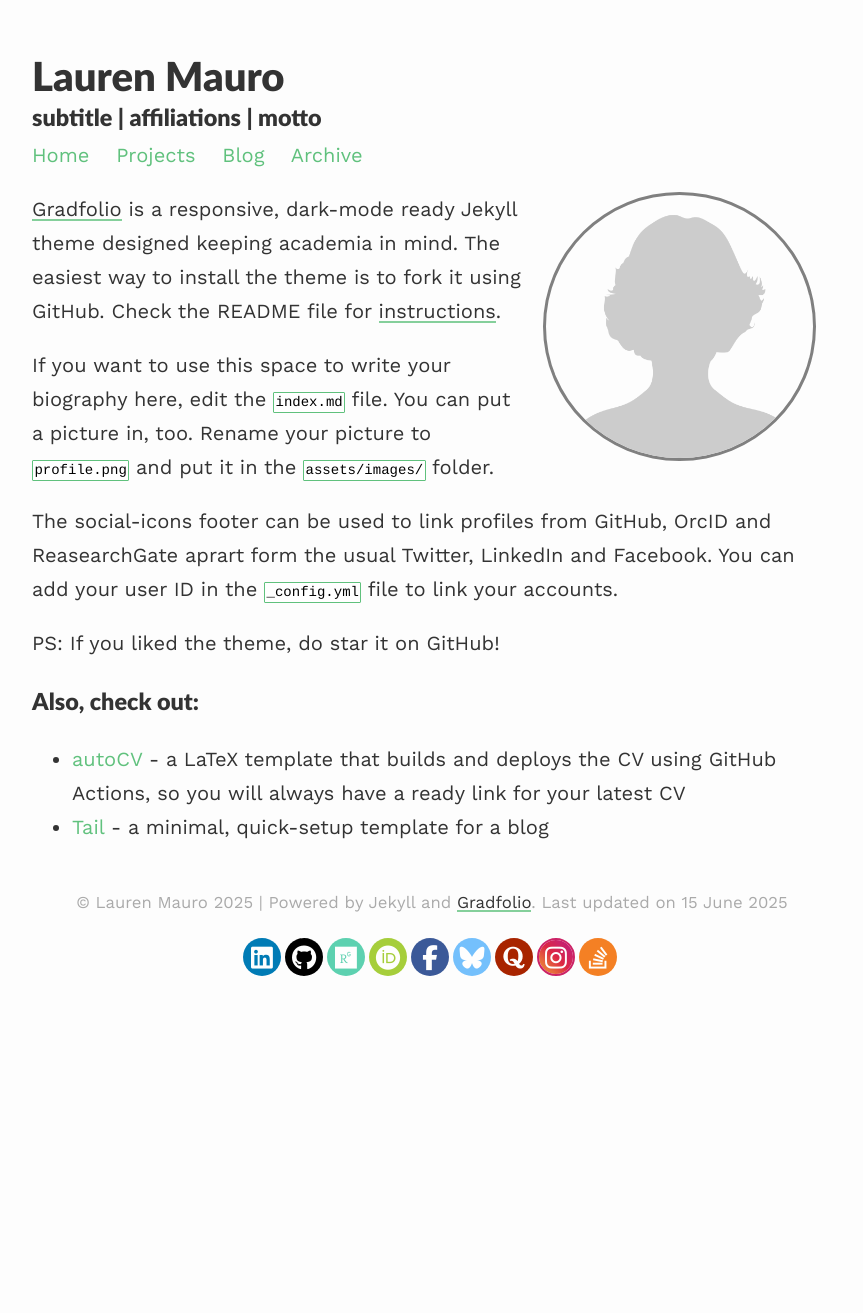
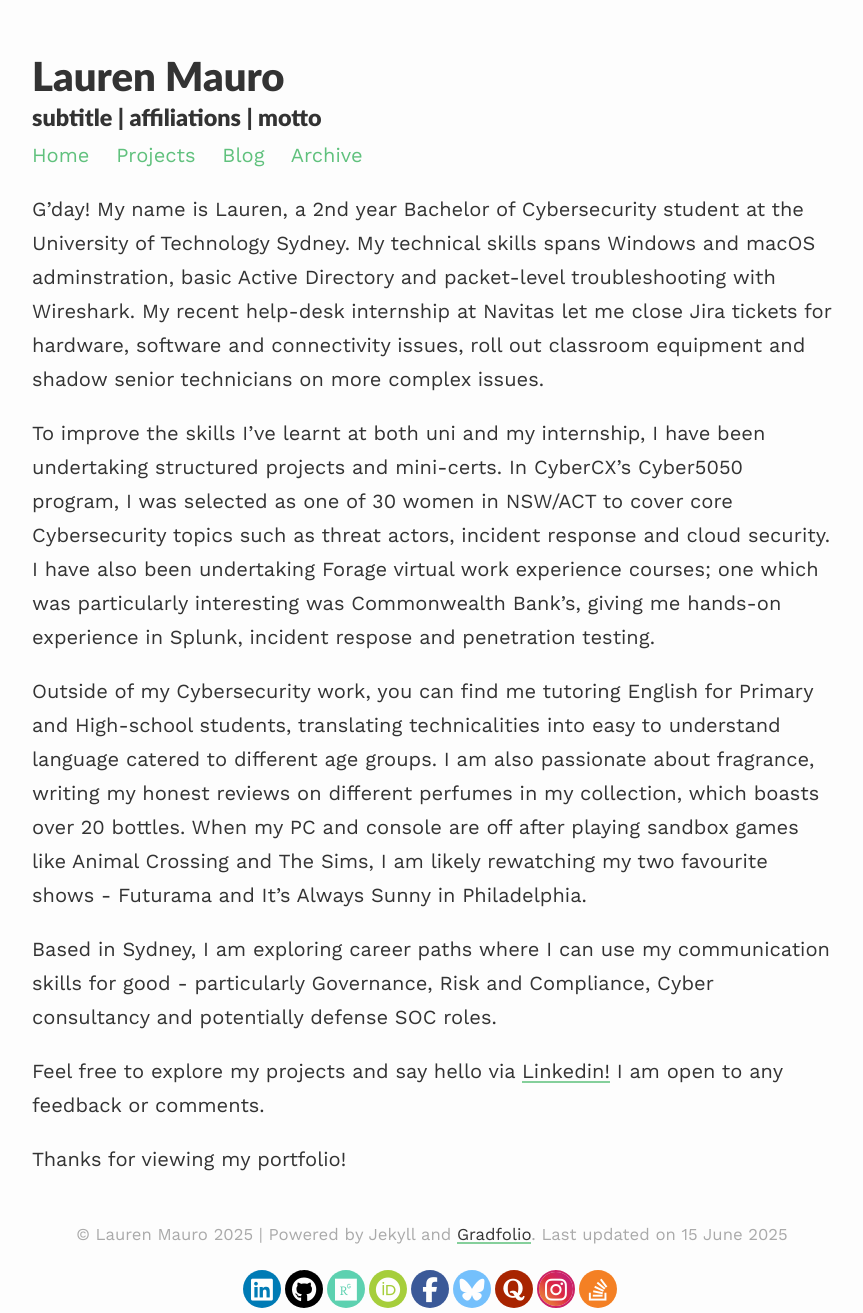
Before and after one commit to laurenmauro/laurenmauro.github.io, a Jekyll site: the page built from index.md, in a window 1280 px wide. Shown: the whole page, without its empty margins (208-1071 px from the left). Built offline with Jekyll 4.4.1, drawn with Linux system fonts in a browser that asks for light colours; before the commit the page ends 981 px from its top, so only the background shows below that.

Commit message:
Update index.md

```diff
--- a/index.md
+++ b/index.md
@@ -1,21 +1,17 @@
 ---
 layout: about
 permalink: /
-profile:
-  align: right
-  image: profile.png
 published: true
 ---
 
-[Gradfolio](https://github.com/jitinnair1/gradfolio){:target="_blank"} is a responsive, dark-mode ready Jekyll theme designed keeping academia in mind. The easiest way to install the theme is to fork it using GitHub. Check the README file for [instructions](https://github.com/jitinnair1/gradfolio#installation){:target="_blank"}.
+G'day! My name is Lauren,  a 2nd year Bachelor of Cybersecurity student at the University of Technology Sydney. My technical skills spans Windows and macOS adminstration, basic Active Directory and packet-level troubleshooting with Wireshark. My recent help-desk internship at Navitas let me close Jira tickets for hardware, software and connectivity issues, roll out classroom equipment and shadow senior technicians on more complex issues.
 
-If you want to use this space to write your biography here, edit the `index.md` file. You can put a picture in, too. Rename your picture to `profile.png` and put it in the `assets/images/` folder.
+To improve the skills I've learnt at both uni and my internship, I have been undertaking structured projects and mini-certs. In CyberCX's Cyber5050 program, I was selected as one of 30 women in NSW/ACT to cover core Cybersecurity topics such as threat actors, incident response and cloud security. I have also been undertaking Forage virtual work experience courses; one which was particularly interesting was Commonwealth Bank's, giving me hands-on experience in Splunk, incident respose and penetration testing.
 
-The social-icons footer can be used to link profiles from GitHub, OrcID and ReasearchGate aprart form the usual Twitter, LinkedIn and Facebook. You can add your user ID in the `_config.yml` file to link your accounts.
+Outside of my Cybersecurity work, you can find me tutoring English for Primary and High-school students, translating technicalities into easy to understand language catered to different age groups. I am also passionate about fragrance, writing my honest reviews on different perfumes in my collection, which boasts over 20 bottles. When my PC and console are off after playing sandbox games like Animal Crossing and The Sims, I am likely rewatching my two favourite shows - Futurama and It's Always Sunny in Philadelphia.
 
-PS: If you liked the theme, do star it on GitHub!
+Based in Sydney, I am exploring career paths where I can use my communication skills for good - particularly Governance, Risk and Compliance, Cyber consultancy and potentially defense SOC roles.
 
-### Also, check out:
+Feel free to explore my projects and say hello via [Linkedin!](https://www.linkedin.com/in/lauren-mauro-325853269/) I am open to any feedback or comments.
 
-- [autoCV](https://github.com/jitinnair1/autocv) - a LaTeX template that builds and deploys the CV using GitHub Actions, so you will always have a ready link for your latest CV
-- [Tail](https://github.com/jitinnair1/tail) - a minimal, quick-setup template for a blog
+Thanks for viewing my portfolio!
```
